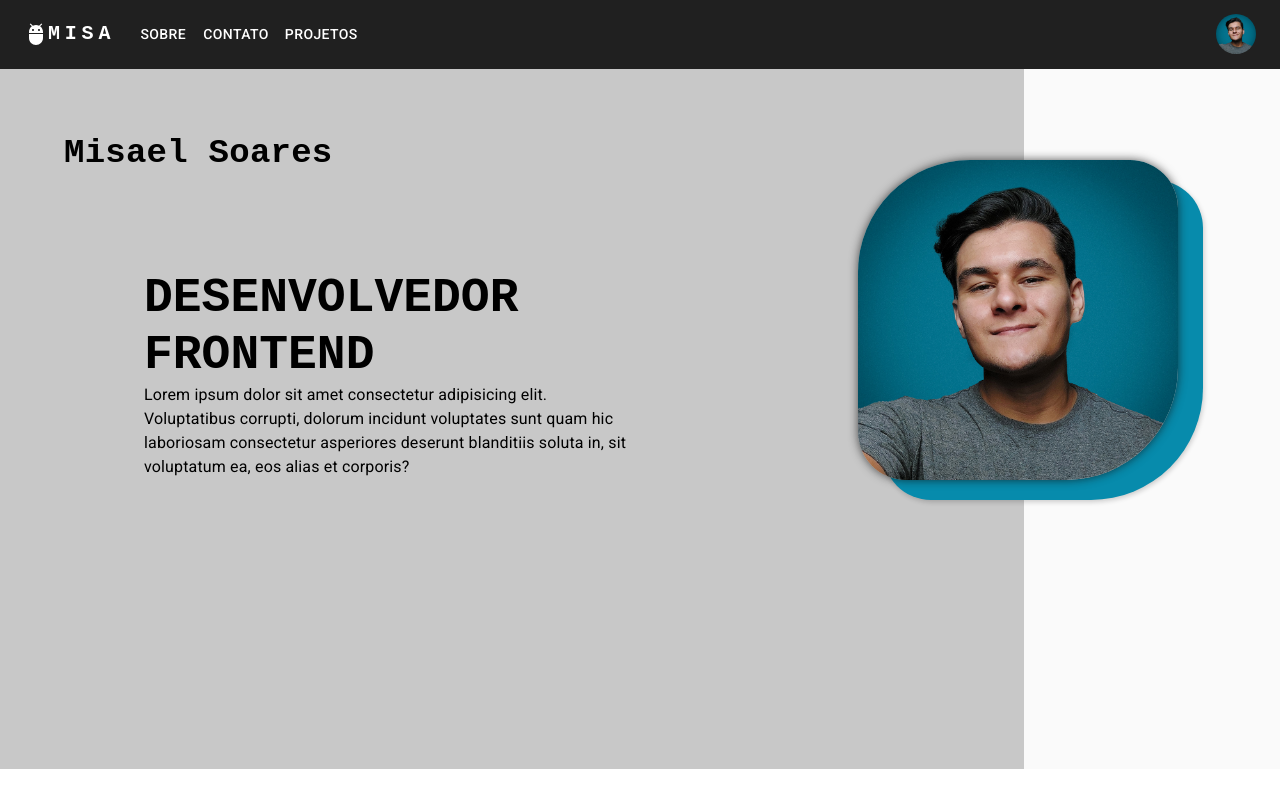
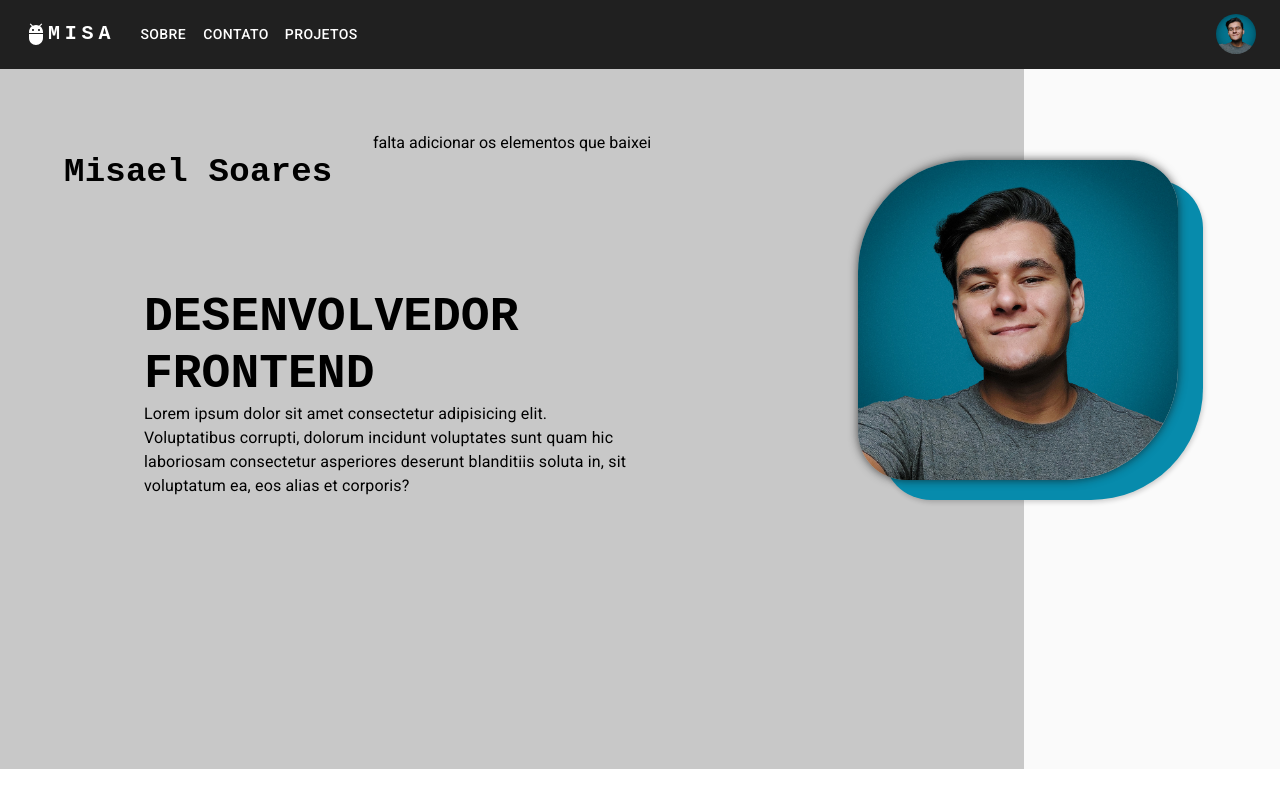
Before and after one commit to misasoares/portfolio-page, a React (Vite) app: page / in a window 1280 px wide. Shown: the top 796 px of the page. Built offline with nearby package versions, Linux system fonts and the light colour scheme.

Commit message:
add new assets to style

```diff
--- a/src/components/my-infos/MyInfos.tsx
+++ b/src/components/my-infos/MyInfos.tsx
@@ -23,6 +23,7 @@ export default function MyInfos() {
               padding: 3,
             }}
           >
+            falta adicionar os elementos que baixei
             <div
               style={{
                 width: "100%",
```
Also changed, not shown: src/assets/elements.png (added).
